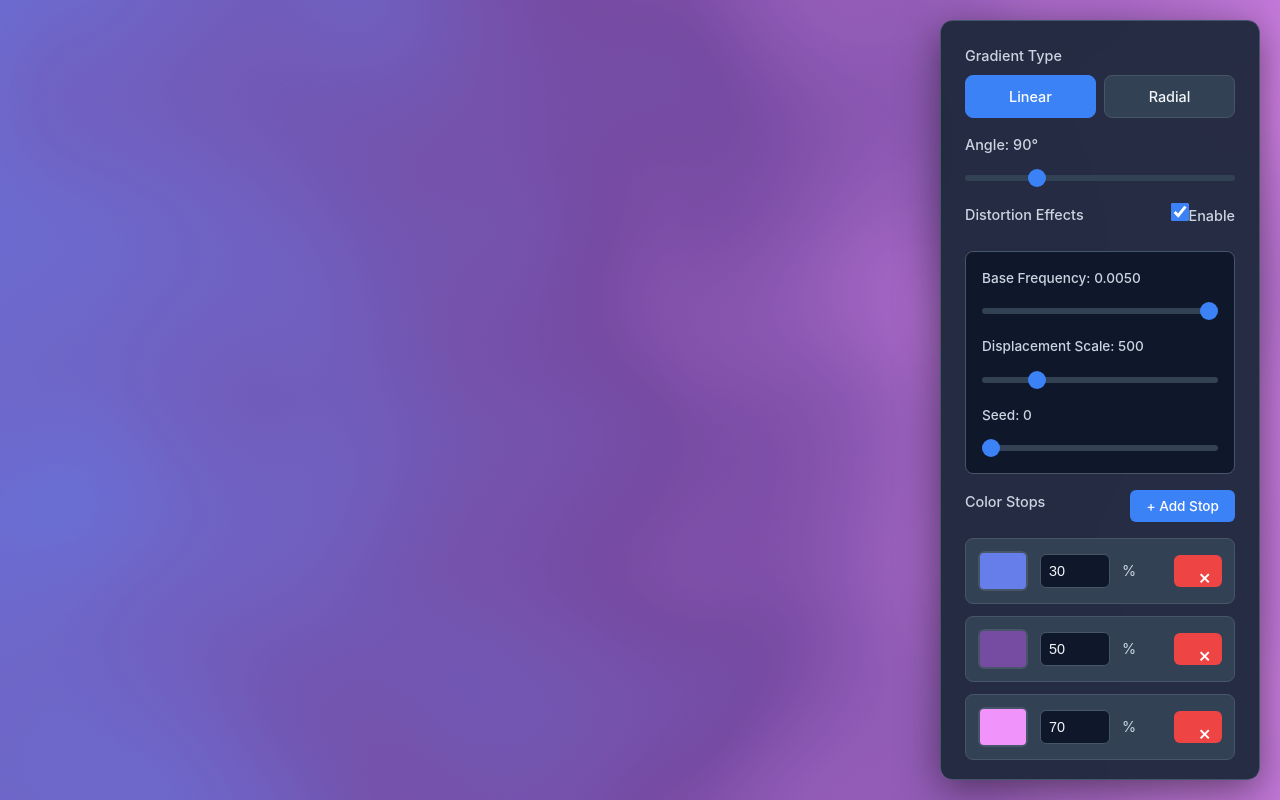
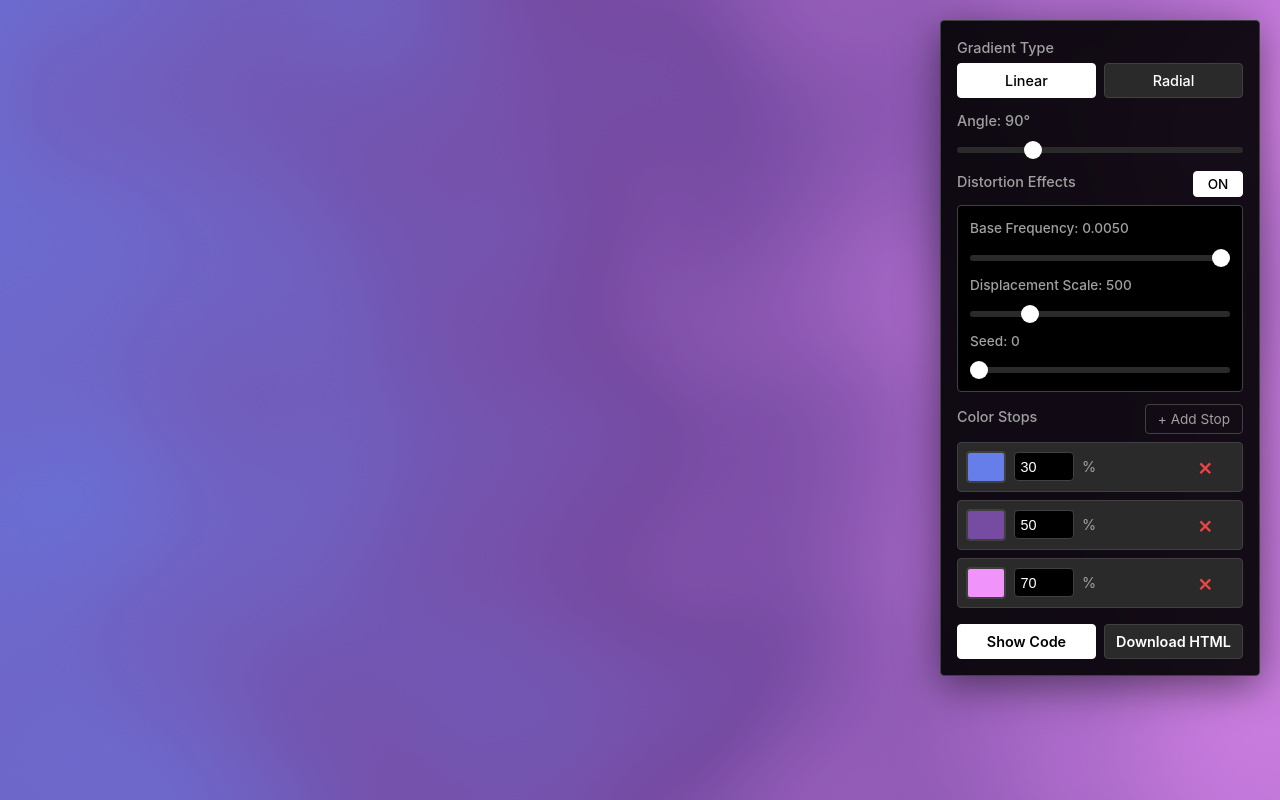
Before and after one commit to hashrock/poc-complex-gradient, a React (Vite) app: page / in a window 1280 px wide. Built offline with nearby package versions, Linux system fonts and the light colour scheme.

Commit message:
スタイルを更新し、UI要素のデザインを改善。トグルボタンを追加してノイズ設定の有効化を簡素化。全体のレスポンシブデザインを強化。

```diff
--- a/src/App.css
+++ b/src/App.css
@@ -1,12 +1,12 @@
 :root {
-  --bg-primary: #0f172a;
-  --bg-secondary: #1e293b;
-  --bg-tertiary: #334155;
-  --text-primary: #f1f5f9;
-  --text-secondary: #cbd5e1;
-  --accent: #3b82f6;
-  --accent-hover: #2563eb;
-  --border: #475569;
+  --bg-primary: #000000;
+  --bg-secondary: #1a1a1a;
+  --bg-tertiary: #2a2a2a;
+  --text-primary: #ffffff;
+  --text-secondary: #a0a0a0;
+  --accent: #ffffff;
+  --accent-hover: #e0e0e0;
+  --border: #404040;
   --success: #10b981;
 }
 
@@ -40,10 +40,10 @@ body {
   width: 320px;
   max-height: calc(100vh - 40px);
   overflow-y: auto;
-  background: rgba(30, 41, 59, 0.95);
+  background: rgba(0, 0, 0, 0.9);
   backdrop-filter: blur(10px);
-  border-radius: 12px;
-  padding: 1.5rem;
+  border-radius: 4px;
+  padding: 1rem;
   border: 1px solid var(--border);
   box-shadow: 0 10px 40px rgba(0, 0, 0, 0.5);
   z-index: 1000;
@@ -70,7 +70,7 @@ body {
 }
 
 .control-group {
-  margin-bottom: 1rem;
+  margin-bottom: 0.75rem;
 }
 
 .control-group:last-child {
@@ -79,7 +79,7 @@ body {
 
 .control-group label {
   display: block;
-  margin-bottom: 0.5rem;
+  margin-bottom: 0.25rem;
   color: var(--text-secondary);
   font-size: 0.9rem;
   font-weight: 500;
@@ -92,11 +92,11 @@ body {
 
 .button-group button {
   flex: 1;
-  padding: 0.75rem;
+  padding: 0.5rem;
   background: var(--bg-tertiary);
   color: var(--text-primary);
   border: 1px solid var(--border);
-  border-radius: 8px;
+  border-radius: 4px;
   cursor: pointer;
   font-size: 0.9rem;
   font-weight: 500;
@@ -110,7 +110,7 @@ body {
 .button-group button.active {
   background: var(--accent);
   border-color: var(--accent);
-  color: white;
+  color: black;
 }
 
 input[type="range"] {
@@ -155,35 +155,43 @@ input[type="range"]::-moz-range-thumb:hover {
   display: flex;
   justify-content: space-between;
   align-items: center;
-  margin-bottom: 1rem;
+  margin-bottom: 0.5rem;
 }
 
-.checkbox-label {
-  display: flex;
-  align-items: center;
-  gap: 0.5rem;
+.toggle-button {
+  margin-left: auto;
+  padding: 0.25rem 0.75rem;
+  background: var(--bg-tertiary);
+  color: var(--text-secondary);
+  border: 1px solid var(--border);
+  border-radius: 4px;
   cursor: pointer;
-  font-size: 0.9rem;
-  color: var(--text-secondary);
+  font-size: 0.85rem;
+  font-weight: 500;
+  transition: all 0.2s;
+  min-width: 50px;
 }
 
-.checkbox-label input[type="checkbox"] {
-  width: 18px;
-  height: 18px;
-  cursor: pointer;
-  accent-color: var(--accent);
+.toggle-button.active {
+  background: var(--accent);
+  color: black;
+  border-color: var(--accent);
+}
+
+.toggle-button:hover {
+  opacity: 0.8;
 }
 
 .noise-controls {
-  margin-top: 1rem;
-  padding: 1rem;
+  margin-top: 0.5rem;
+  padding: 0.75rem;
   background: var(--bg-primary);
-  border-radius: 8px;
+  border-radius: 4px;
   border: 1px solid var(--border);
 }
 
 .control-row {
-  margin-bottom: 1rem;
+  margin-bottom: 0.5rem;
 }
 
 .control-row:last-child {
@@ -192,49 +200,50 @@ input[type="range"]::-moz-range-thumb:hover {
 
 .control-row label {
   display: block;
-  margin-bottom: 0.5rem;
+  margin-bottom: 0.25rem;
   color: var(--text-secondary);
   font-size: 0.85rem;
   font-weight: 500;
 }
 
 .add-button {
-  padding: 0.5rem 1rem;
-  background: var(--accent);
-  color: white;
-  border: none;
-  border-radius: 6px;
+  padding: 0.35rem 0.75rem;
+  background: transparent;
+  color: var(--text-secondary);
+  border: 1px solid var(--border);
+  border-radius: 4px;
   cursor: pointer;
   font-size: 0.85rem;
-  font-weight: 500;
-  transition: background 0.2s;
+  font-weight: 400;
+  transition: all 0.2s;
 }
 
 .add-button:hover {
-  background: var(--accent-hover);
+  color: var(--text-primary);
+  border-color: var(--text-secondary);
 }
 
 .color-stops {
   display: flex;
   flex-direction: column;
-  gap: 0.75rem;
+  gap: 0.5rem;
 }
 
 .color-stop {
   display: flex;
   align-items: center;
-  gap: 0.75rem;
-  padding: 0.75rem;
+  gap: 0.5rem;
+  padding: 0.5rem;
   background: var(--bg-tertiary);
-  border-radius: 8px;
+  border-radius: 4px;
   border: 1px solid var(--border);
 }
 
 .color-stop input[type="color"] {
-  width: 50px;
-  height: 40px;
+  width: 40px;
+  height: 32px;
   border: none;
-  border-radius: 6px;
+  border-radius: 4px;
   cursor: pointer;
   background: none;
 }
@@ -245,16 +254,16 @@ input[type="range"]::-moz-range-thumb:hover {
 
 .color-stop input[type="color"]::-webkit-color-swatch {
   border: 2px solid var(--border);
-  border-radius: 6px;
+  border-radius: 4px;
 }
 
 .color-stop input[type="number"] {
-  width: 70px;
-  padding: 0.5rem;
+  width: 60px;
+  padding: 0.35rem;
   background: var(--bg-primary);
   color: var(--text-primary);
   border: 1px solid var(--border);
-  border-radius: 6px;
+  border-radius: 4px;
   font-size: 0.9rem;
 }
 
@@ -267,35 +276,37 @@ input[type="range"]::-moz-range-thumb:hover {
   margin-left: auto;
   width: 32px;
   height: 32px;
-  background: #ef4444;
-  color: white;
+  background: transparent;
+  color: #ef4444;
   border: none;
-  border-radius: 6px;
   cursor: pointer;
-  font-size: 1.25rem;
+  font-size: 1.5rem;
   line-height: 1;
-  transition: background 0.2s;
+  display: flex;
+  align-items: center;
+  justify-content: center;
+  transition: color 0.2s;
 }
 
 .remove-button:hover {
-  background: #dc2626;
+  color: #dc2626;
 }
 
 .actions {
   display: flex;
-  gap: 0.75rem;
-  margin-top: 2rem;
+  gap: 0.5rem;
+  margin-top: 1rem;
 }
 
 .action-button {
   flex: 1;
-  padding: 0.875rem;
+  padding: 0.5rem;
   background: var(--bg-tertiary);
   color: var(--text-primary);
   border: 1px solid var(--border);
-  border-radius: 8px;
+  border-radius: 4px;
   cursor: pointer;
-  font-size: 0.95rem;
+  font-size: 0.9rem;
   font-weight: 600;
   transition: all 0.2s;
 }
@@ -308,7 +319,7 @@ input[type="range"]::-moz-range-thumb:hover {
 .action-button.primary {
   background: var(--accent);
   border-color: var(--accent);
-  color: white;
+  color: black;
 }
 
 .action-button.primary:hover {
@@ -335,13 +346,13 @@ input[type="range"]::-moz-range-thumb:hover {
 }
 
 .code-display {
-  margin-top: 1rem;
+  margin-top: 0.5rem;
 }
 
 .code-display pre {
   background: var(--bg-primary);
-  padding: 1rem;
-  border-radius: 8px;
+  padding: 0.75rem;
+  border-radius: 4px;
   overflow-x: auto;
   border: 1px solid var(--border);
   max-height: 300px;
--- a/src/App.tsx
+++ b/src/App.tsx
@@ -125,6 +125,19 @@ function App() {
 .gradient-background {
   width: 100%;
   height: 100vh;
+  position: fixed;
+  top: 0;
+  left: 0;
+  overflow: hidden;
+}
+
+.gradient-background::before {
+  content: '';
+  position: absolute;
+  top: -150%;
+  left: -150%;
+  width: 400%;
+  height: 400%;
   background: ${css};
 ${filterCSS}}
 </style>`
@@ -197,14 +210,12 @@ ${filterCSS}}
           <div className="control-group">
             <div className="color-stops-header">
               <label>Distortion Effects</label>
-              <label className="checkbox-label">
-                <input
-                  type="checkbox"
-                  checked={noise.enabled}
-                  onChange={(e) => setNoise({ ...noise, enabled: e.target.checked })}
-                />
-                Enable
-              </label>
+              <button
+                className={`toggle-button ${noise.enabled ? 'active' : ''}`}
+                onClick={() => setNoise({ ...noise, enabled: !noise.enabled })}
+              >
+                {noise.enabled ? 'ON' : 'OFF'}
+              </button>
             </div>
 
             {noise.enabled && (
```
